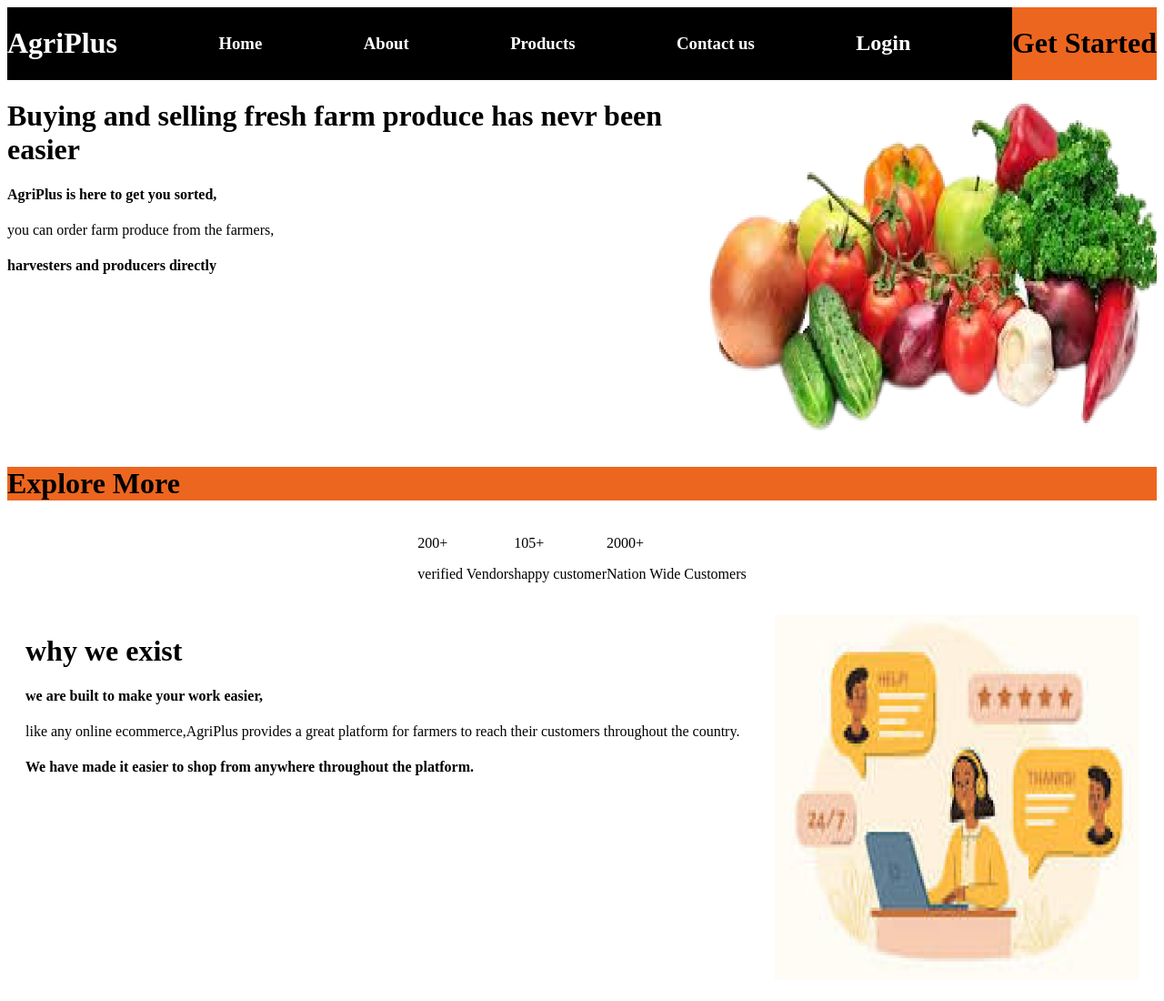
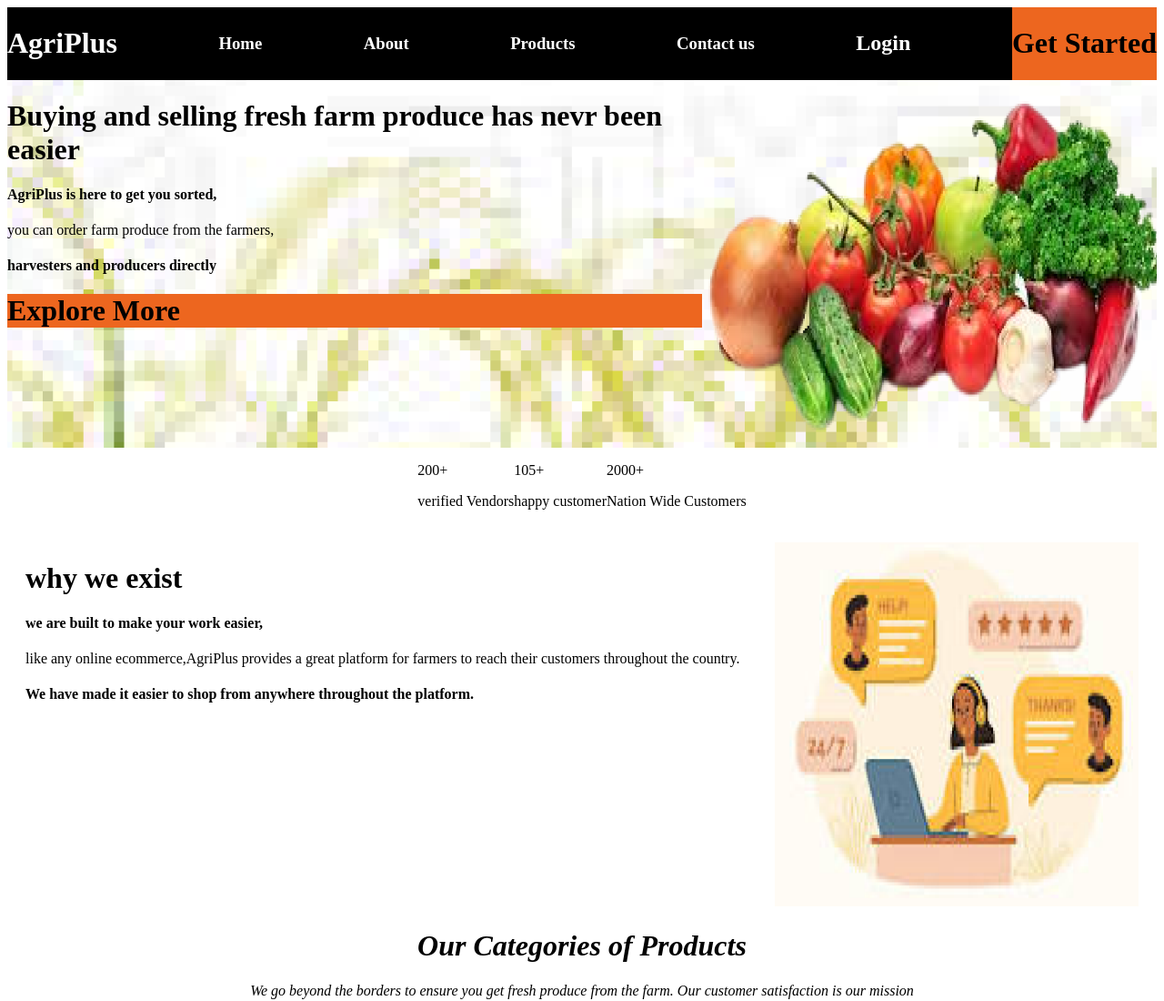
Before and after one commit to AngieMwaniki/AgriPlus-Produce, a plain HTML site: page index.html in a window 1280 px wide. Shown: the top 1100 px of the page at 91% size. Drawn offline with Linux system fonts and the light colour scheme.

Commit message:
change position of image

```diff
--- a/index.html
+++ b/index.html
@@ -26,11 +26,14 @@
 <div class="buysell"><h1>Buying and selling fresh farm produce has nevr been easier</h1>
                       <h4>AgriPlus is here to get you sorted,</h4>
                         <p>you can order farm produce from the farmers,</p>
-                        <h4>harvesters and producers directly</h4></div>
+                        <h4>harvesters and producers directly</h4>
+                        <div class="explore"><h1>Explore More</h1></div>
+                    </div>
+
 
 <div class="pic1"><img src="styles/assets/assets1/image 2 (1).png" height="400px" width="500px" alt=""></div>
 </div>
-<div class="explore"><h1>Explore More</h1></div>
+
 
 
 <div class="research">
--- a/styles/index.css
+++ b/styles/index.css
@@ -9,7 +9,8 @@ align-items: center; background-color: black;}
 .contact{color: white;}
 .login{color: white;}
 
-.two{display:flex; background-image:url(styles/assets/assets1/image1.png); background-position: center;
+.two{display:flex; background-image:url(../styles/assets/assets1/image1.png); background-position: center; background-repeat: no-repeat;
+    background size: cover;
     justify-content: space-between;}
  .explore{ background-color: #ed661f;
 text-align: left;}
```
